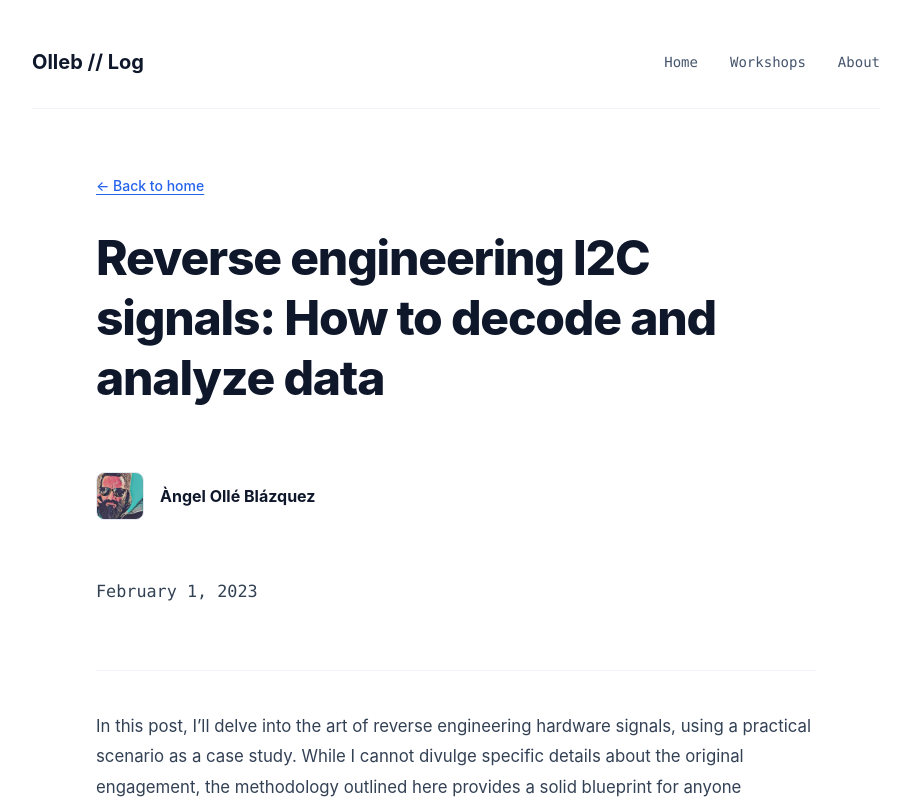
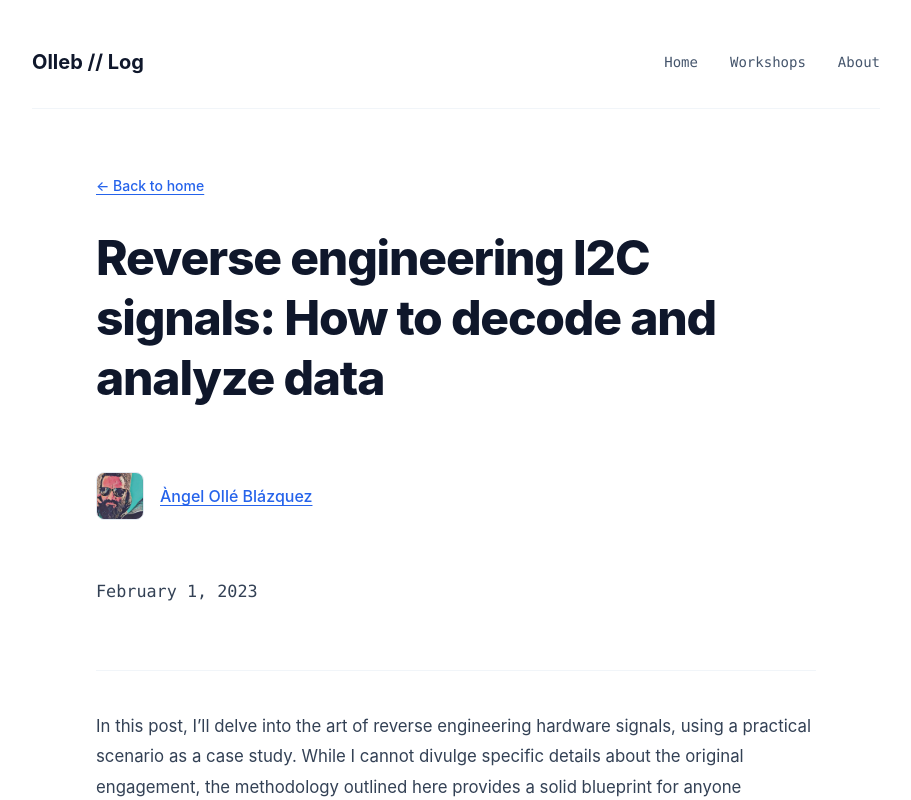
Before and after one commit to aolle/aolle.github.io, an Astro site: page /posts/2023-02-01-i2c-signal-reversing in a window 1280 px wide. Shown: the top 800 px of the page, without its empty margins (184-1095 px from the left). Built offline with nearby package versions, Linux system fonts and the light colour scheme; Astro itself is replaced by a stand-in of ours.

Commit message:
add link

```diff
--- a/src/pages/posts/[slug].astro
+++ b/src/pages/posts/[slug].astro
@@ -40,6 +40,7 @@ const formattedDate = rawDate
 
         <div class="not-prose flex items-center gap-x-4 text-slate-700 w-full">
           <div class="flex-shrink-0">
+            <a href="/about" class="block cursor-pointer">
               <Image
                 src={avatarImg}
                 alt="Àngel Ollé Blázquez"
@@ -47,9 +48,12 @@ const formattedDate = rawDate
                 width={48}
                 height={48}
               />
+            </a>
           </div>
           <div class="flex flex-col">
-            <span class="font-bold text-slate-900 m-0 p-0">Àngel Ollé Blázquez</span>
+            <a href="/about" class="font-bold text-slate-900 m-0 p-0 no-underline cursor-pointer hover:text-slate-900">
+              Àngel Ollé Blázquez
+            </a>
           </div>
         </div>
 
```
Lines whose indentation alone changed are shown as unchanged.
